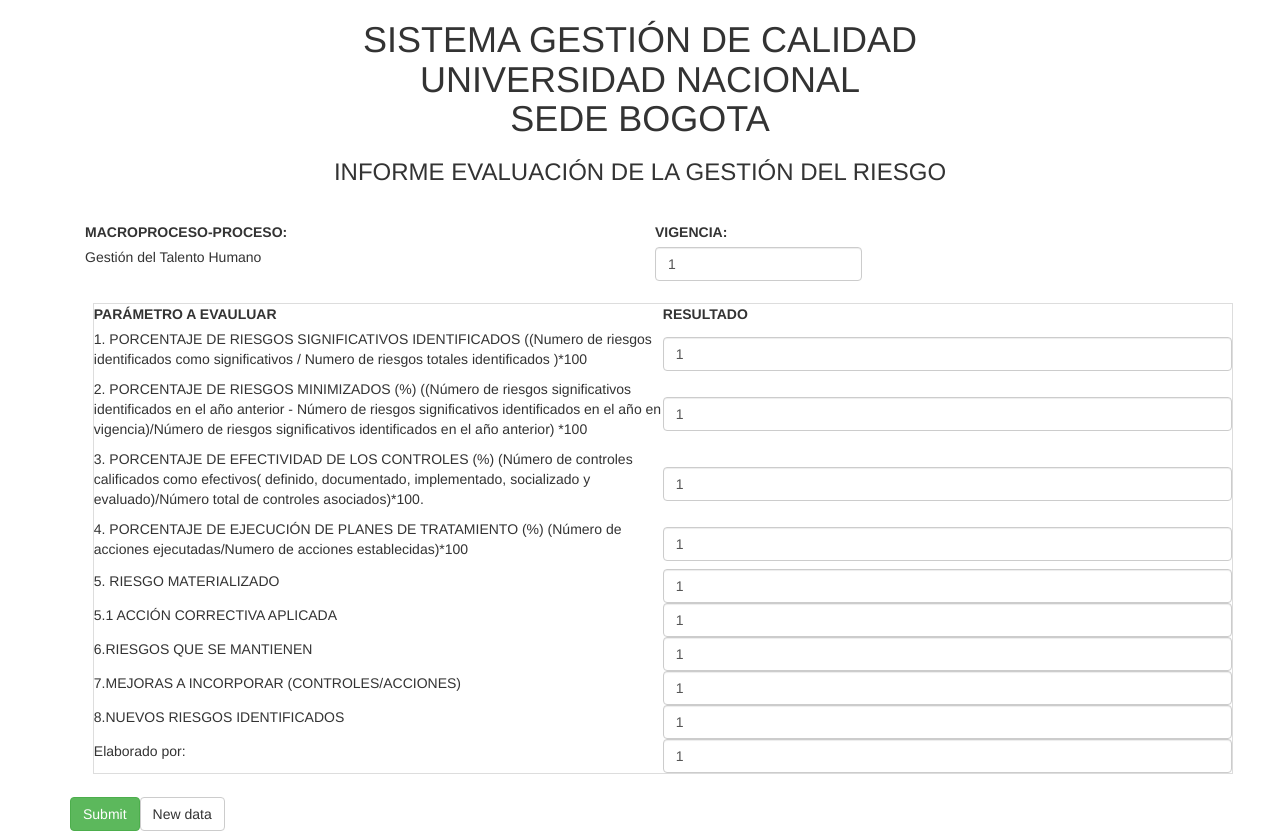
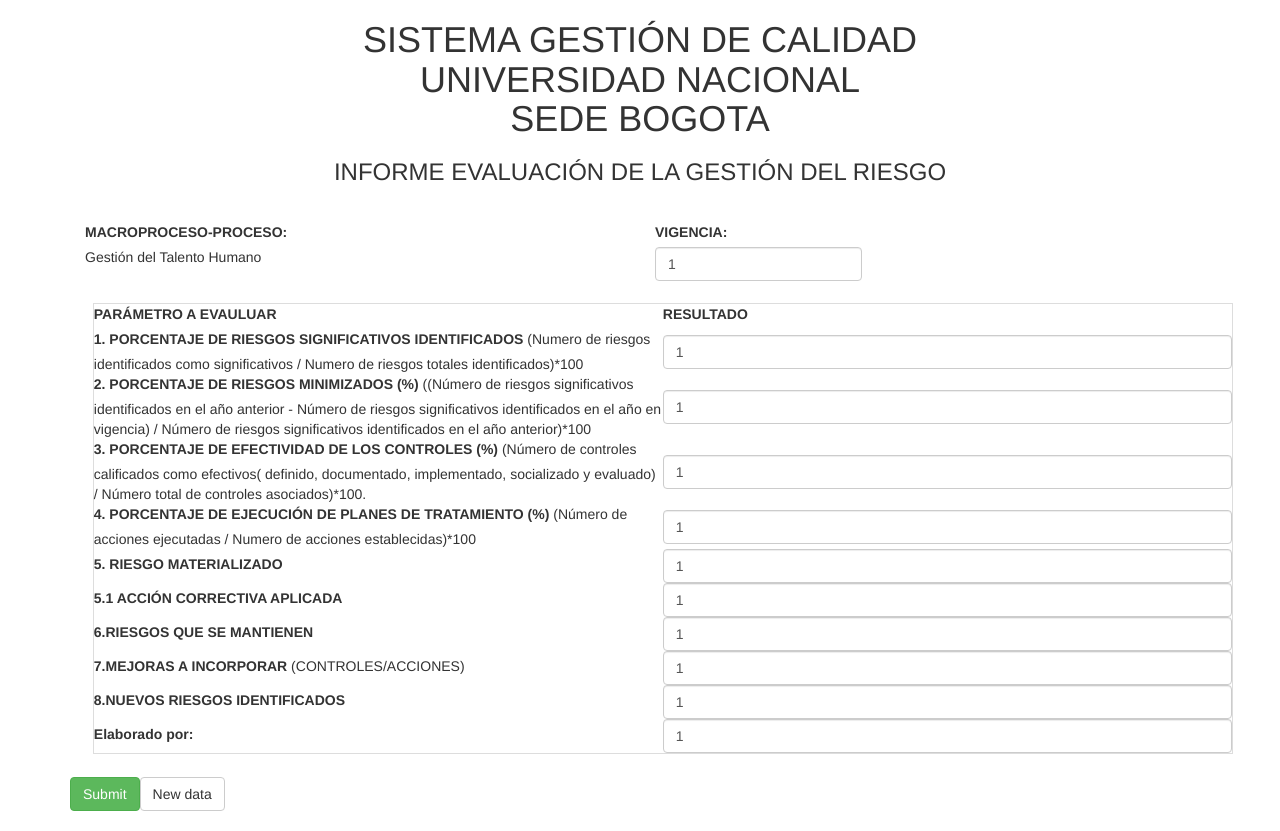
Before and after one commit to HJSFoundation/webFormPDF, an Angular app: page / in a window 1280 px wide. Built offline with nearby package versions, Linux system fonts and the light colour scheme; what pdfmake would draw is missing.

Commit message:
adding label tags to form

```diff
--- a/src/app/app.component.html
+++ b/src/app/app.component.html
@@ -53,12 +53,9 @@
             </tr>
             <tr>
                 <td>
-                    <!-- bootstraptablecol -->
-                    <p>
-                        1. PORCENTAJE DE RIESGOS SIGNIFICATIVOS IDENTIFICADOS
-                        ((Numero de riesgos identificados como significativos / Numero de riesgos totales
-                        identificados )*100
-                    </p>
+                        <label for="name">1. PORCENTAJE DE RIESGOS SIGNIFICATIVOS IDENTIFICADOS</label>
+                        (Numero de riesgos identificados como significativos / Numero de riesgos totales
+                        identificados)*100
                 </td>
                 <td>
                   <input type="text" class="form-control" id="porcentajeRiesgos"
@@ -73,11 +70,8 @@
             </tr>
             <tr>
                 <td>
-                    <!-- bootstraptablecol -->
-                    <p>
-                        2. PORCENTAJE DE RIESGOS MINIMIZADOS (%)
-                        ((Número de riesgos significativos identificados en el año anterior - Número de riesgos significativos identificados en el año en vigencia)/Número de riesgos significativos identificados en el año anterior) *100
-                    </p>
+                        <label for="name">2. PORCENTAJE DE RIESGOS MINIMIZADOS (%)</label>
+                        ((Número de riesgos significativos identificados en el año anterior - Número de riesgos significativos identificados en el año en vigencia) / Número de riesgos significativos identificados en el año anterior)*100
                 </td>
                 <td>
                   <input type="text" class="form-control" id="porcentajeRiesgosMinimizados"
@@ -92,12 +86,9 @@
             </tr>
             <tr>
                 <td>
-                    <!-- bootstraptablecol -->
-                    <p>
-                        3. PORCENTAJE DE EFECTIVIDAD DE LOS CONTROLES (%)
+                        <label for="name">3. PORCENTAJE DE EFECTIVIDAD DE LOS CONTROLES (%)</label>
                         (Número de controles calificados como efectivos( definido, documentado,
-                        implementado, socializado y evaluado)/Número total de controles asociados)*100.
-                    </p>
+                        implementado, socializado y evaluado) / Número total de controles asociados)*100.
                 </td>
                 <td>
                   <input type="text" class="form-control" id="porcentajeEfectividad"
@@ -112,11 +103,8 @@
             </tr>
             <tr>
                 <td>
-                    <!-- bootstraptablecol -->
-                    <p>
-                        4. PORCENTAJE DE EJECUCIÓN DE PLANES DE TRATAMIENTO (%)
-                        (Número de acciones ejecutadas/Numero de acciones establecidas)*100
-                    </p>
+                        <label for="name">4. PORCENTAJE DE EJECUCIÓN DE PLANES DE TRATAMIENTO (%)</label>
+                        (Número de acciones ejecutadas / Numero de acciones establecidas)*100
                 </td>
                 <td>
                   <input type="text" class="form-control" id="porcentajeEjecucion"
@@ -131,10 +119,7 @@
             </tr>
             <tr>
                 <td>
-                    <!-- bootstraptablecol -->
-                    <p>
-                        5. RIESGO MATERIALIZADO
-                    </p>
+                        <label for="name">5. RIESGO MATERIALIZADO</label>
                 </td>
                 <td>
                   <input type="text" class="form-control" id="riesgoMaterializado"
@@ -149,10 +134,7 @@
             </tr>
             <tr>
                 <td>
-                    <!-- bootstraptablecol -->
-                    <p>
-                        5.1 ACCIÓN CORRECTIVA APLICADA
-                    </p>
+                        <label for="name">5.1 ACCIÓN CORRECTIVA APLICADA</label>
                 </td>
                 <td>
                   <input type="text" class="form-control" id="accionCorrectiva"
@@ -167,10 +149,7 @@
             </tr>
             <tr>
                 <td>
-                    <!-- bootstraptablecol -->
-                    <p>
-                        6.RIESGOS QUE SE MANTIENEN
-                    </p>
+                        <label for="name">6.RIESGOS QUE SE MANTIENEN</label>
                 </td>
                 <td>
                   <input type="text" class="form-control" id="riesgoMantiene"
@@ -185,10 +164,7 @@
             </tr>
             <tr>
                 <td>
-                    <!-- bootstraptablecol -->
-                    <p>
-                        7.MEJORAS A INCORPORAR (CONTROLES/ACCIONES)
-                    </p>
+                        <label for="name">7.MEJORAS A INCORPORAR </label> (CONTROLES/ACCIONES)
                 </td>
                 <td>
                   <input type="text" class="form-control" id="mejorasIncorporar"
@@ -203,10 +179,7 @@
             </tr>
             <tr>
                 <td>
-                    <!-- bootstraptablecol -->
-                    <p>
-                        8.NUEVOS RIESGOS IDENTIFICADOS
-                    </p>
+                        <label for="name">8.NUEVOS RIESGOS IDENTIFICADOS</label>
                 </td>
                 <td>
                   <input type="text" class="form-control" id="nuevosRiesgos"
@@ -221,10 +194,7 @@
             </tr>
             <tr>
                 <td>
-                    <!-- bootstraptablecol -->
-                    <p>
-                        Elaborado por:
-                    </p>
+                        <label for="name">Elaborado por:</label>
                 </td>
                 <td>
                   <input type="text" class="form-control" id="elaboradoPor"
```
